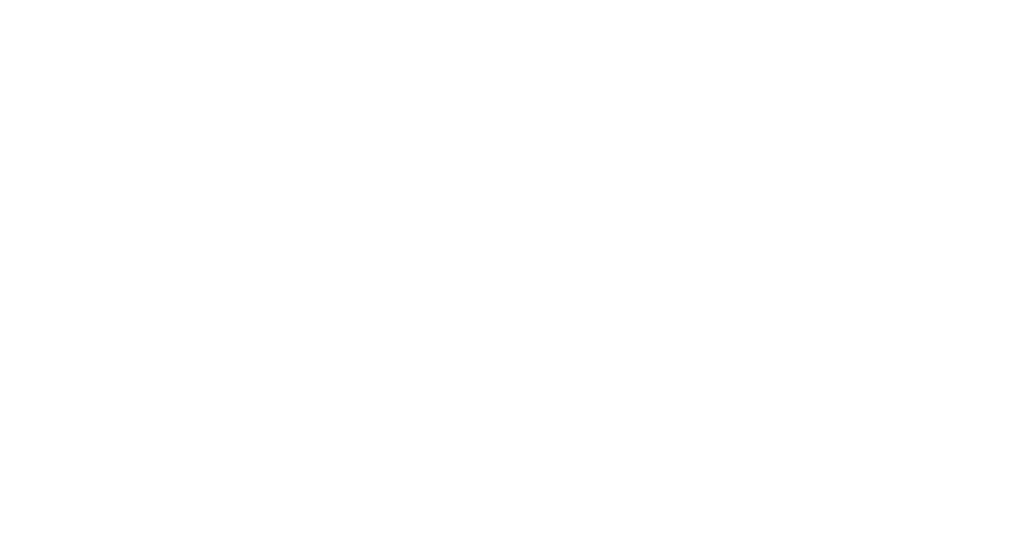
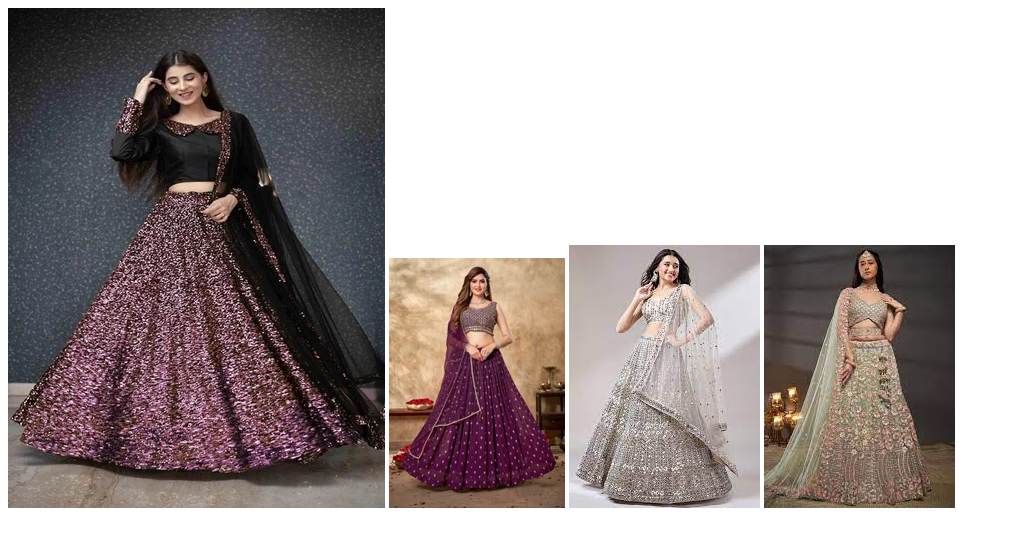
Before and after one commit to nidhiambatkar026/Product_Preview_Card, a plain HTML site: page index.html in a window 1280 px wide. Shown: the whole page, without its empty margins (0-1010 px from the left). Drawn offline with Linux system fonts and the light colour scheme.

Commit message:
side bar added

```diff
--- a/index.html
+++ b/index.html
@@ -6,6 +6,13 @@
     <title>Product Preview Design</title>
 </head>
 <body>
-
+    <div class="container">
+        <div class="side_bar">
+            <img src="Lehenga_pic_1.webp" alt="Lehenga_pic_1" class="product_img"/>
+            <img src="lehenga_pic_2.webp" alt="lehenga_pic_2" class="product_img"/>
+            <img src="Lehenga_pic_3.jpeg" alt="Lehenga_pic_3" class="product_img"/>
+            <img src="Lehenga_pic_4.jpeg" alt="Lehenga_pic_4" class="product_img"/>
+        </div>
+    </div>
 </body>
 </html>
```
Also changed, not shown: Lehenga_pic_1.webp (added), Lehenga_pic_3.jpeg (added), Lehenga_pic_4.jpeg (added), lehenga_pic_2.webp (added).
